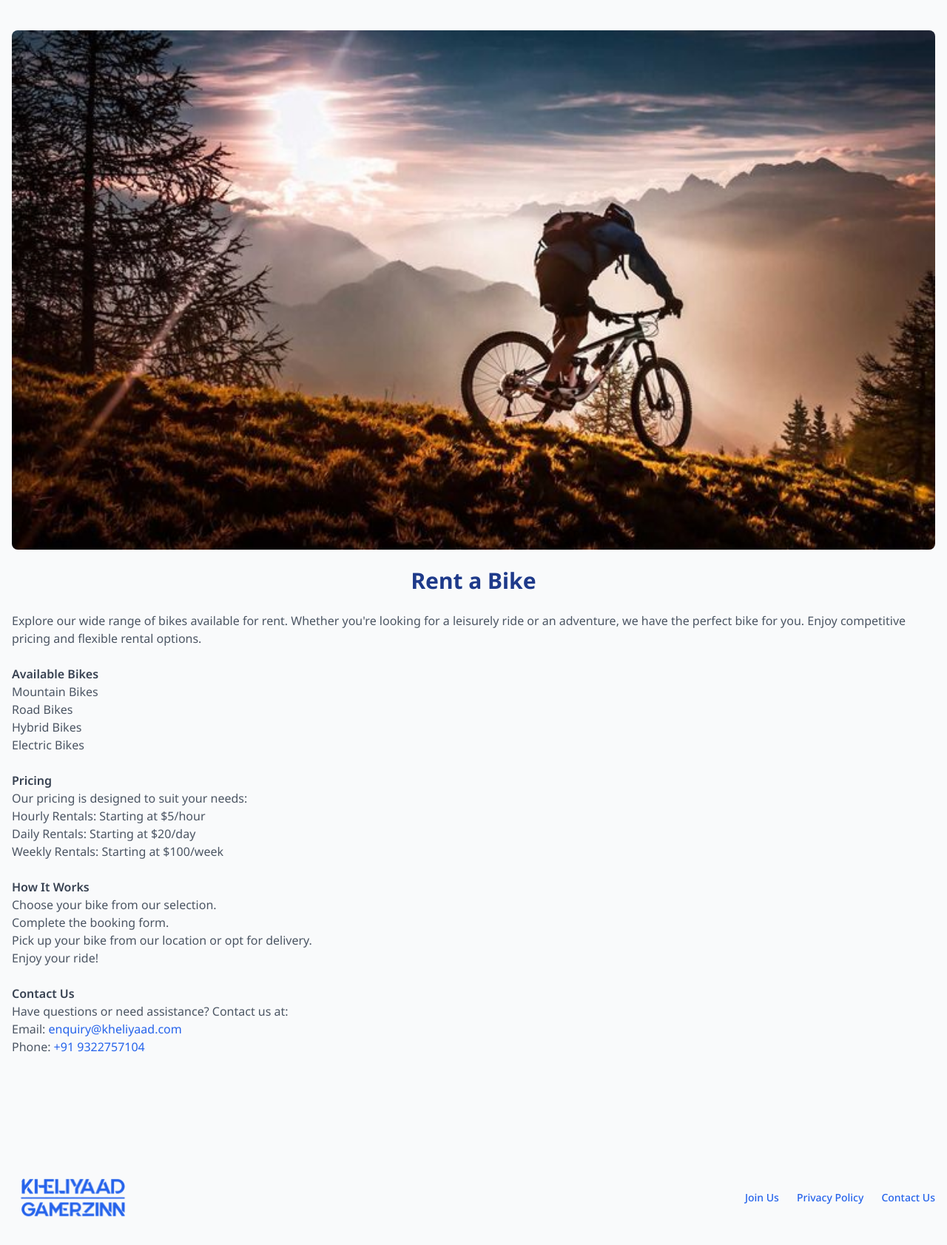
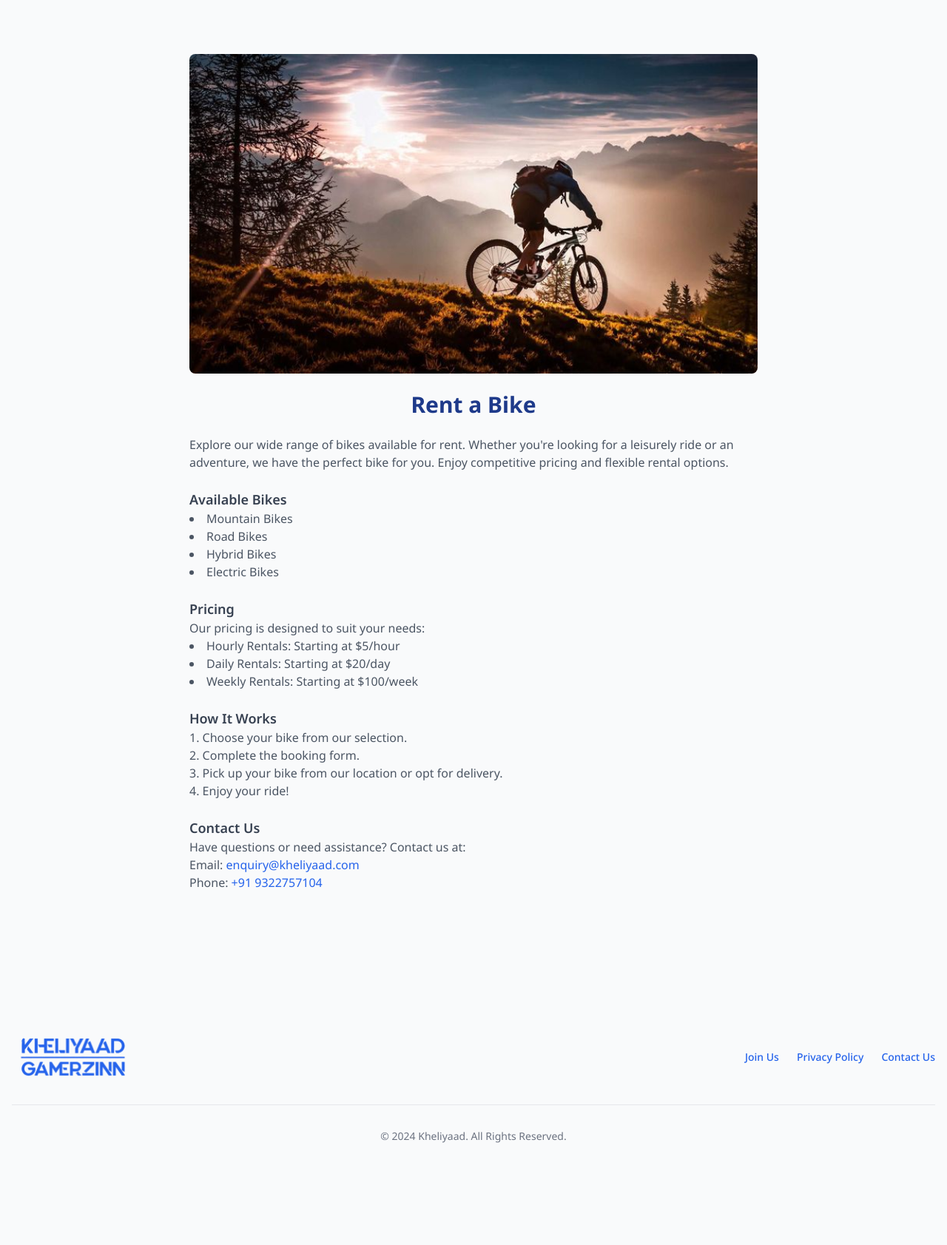
Before and after one commit to Varad-13/kheliyaad, a Django app: page /rent_a_bike in a window 1280 px wide. Shown: the part 95-1778 px from the top of the page at 74% size. After the commit the page ends 1640 px from the top, so only its background shows below. Run offline with Django 5.2, Linux system fonts and the light colour scheme.

Commit message:
Regen output.css

```diff
--- a/static/css/output.css
+++ b/static/css/output.css
@@ -574,10 +574,18 @@ video {
   position: relative;
 }
 
+.bottom-8 {
+  bottom: 2rem;
+}
+
 .right-2 {
   right: 0.5rem;
 }
 
+.right-8 {
+  right: 2rem;
+}
+
 .top-0 {
   top: 0px;
 }
@@ -592,6 +600,11 @@ video {
 
 .m-4 {
   margin: 1rem;
+}
+
+.mx-auto {
+  margin-left: auto;
+  margin-right: auto;
 }
 
 .my-6 {
@@ -667,6 +680,10 @@ video {
   aspect-ratio: 16 / 9;
 }
 
+.h-12 {
+  height: 3rem;
+}
+
 .h-16 {
   height: 4rem;
 }
@@ -679,6 +696,10 @@ video {
   height: 60%;
 }
 
+.h-48 {
+  height: 12rem;
+}
+
 .h-64 {
   height: 16rem;
 }
@@ -711,6 +732,10 @@ video {
   min-height: 100vh;
 }
 
+.w-12 {
+  width: 3rem;
+}
+
 .w-36 {
   width: 9rem;
 }
@@ -723,10 +748,6 @@ video {
   width: 12rem;
 }
 
-.w-96 {
-  width: 24rem;
-}
-
 .w-full {
   width: 100%;
 }
@@ -735,6 +756,14 @@ video {
   width: 100vw;
 }
 
+.max-w-2xl {
+  max-width: 42rem;
+}
+
+.max-w-3xl {
+  max-width: 48rem;
+}
+
 .max-w-4xl {
   max-width: 56rem;
 }
@@ -761,6 +790,22 @@ video {
 
 .transform {
   transform: translate(var(--tw-translate-x), var(--tw-translate-y)) rotate(var(--tw-rotate)) skewX(var(--tw-skew-x)) skewY(var(--tw-skew-y)) scaleX(var(--tw-scale-x)) scaleY(var(--tw-scale-y));
+}
+
+.list-inside {
+  list-style-position: inside;
+}
+
+.list-decimal {
+  list-style-type: decimal;
+}
+
+.list-disc {
+  list-style-type: disc;
+}
+
+.list-none {
+  list-style-type: none;
 }
 
 .grid-cols-1 {
@@ -968,10 +1013,6 @@ video {
   background-color: rgb(243 244 246 / var(--tw-bg-opacity, 1));
 }
 
-.bg-gray-100\/20 {
-  background-color: rgb(243 244 246 / 0.2);
-}
-
 .bg-gray-200\/60 {
   background-color: rgb(229 231 235 / 0.6);
 }
@@ -1043,6 +1084,11 @@ video {
   padding-bottom: 0.5rem;
 }
 
+.py-8 {
+  padding-top: 2rem;
+  padding-bottom: 2rem;
+}
+
 .text-left {
   text-align: left;
 }
@@ -1074,6 +1120,11 @@ video {
 .text-base {
   font-size: 1rem;
   line-height: 1.5rem;
+}
+
+.text-lg {
+  font-size: 1.125rem;
+  line-height: 1.75rem;
 }
 
 .text-sm {
@@ -1379,6 +1430,10 @@ video {
     display: flex;
   }
 
+  .sm\:grid-cols-2 {
+    grid-template-columns: repeat(2, minmax(0, 1fr));
+  }
+
   .sm\:items-center {
     align-items: center;
   }
@@ -1444,6 +1499,10 @@ video {
 
   .md\:max-w-2xl {
     max-width: 42rem;
+  }
+
+  .md\:grid-cols-2 {
+    grid-template-columns: repeat(2, minmax(0, 1fr));
   }
 
   .md\:grid-cols-3 {
@@ -1554,6 +1613,10 @@ video {
     max-width: 48rem;
   }
 
+  .lg\:grid-cols-3 {
+    grid-template-columns: repeat(3, minmax(0, 1fr));
+  }
+
   .lg\:grid-cols-4 {
     grid-template-columns: repeat(4, minmax(0, 1fr));
   }
```
